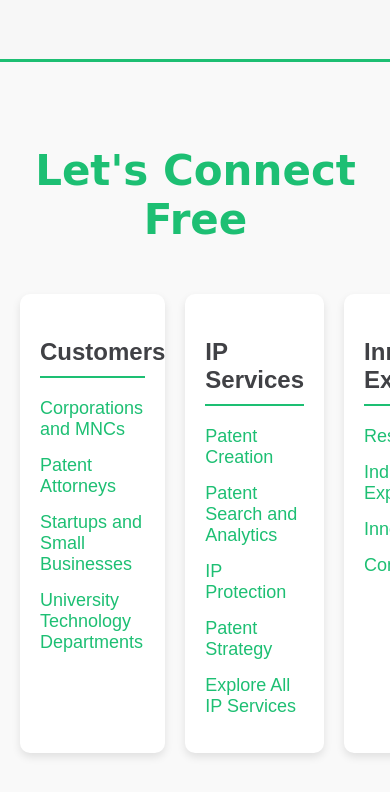
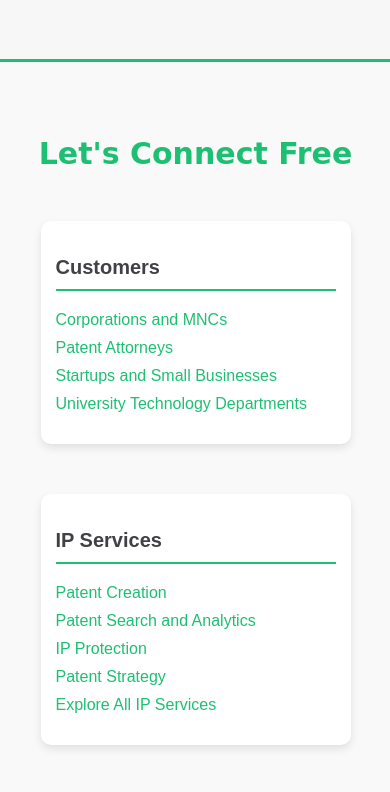
Before and after one commit to Amit99100/patent_app2, a plain HTML site: page index.html in a window 390 px wide. Shown: the part 1980-2772 px from the top of the page. Drawn offline with nearby package versions, Linux system fonts and the light colour scheme; a script that the page names is missing.

Commit message:
Update connect.css

```diff
--- a/connect.css
+++ b/connect.css
@@ -18,15 +18,19 @@
   justify-content: space-between;
   margin-top: 50px; /* Increased margin-top for better spacing */
   gap: 20px; /* Added gap for better spacing between columns */
+  flex-wrap: wrap; /* Allows columns to wrap on smaller screens */
 }
 
 .connect .column {
-  width: 30%;
+  flex: 1; /* Allows columns to grow and shrink */
+  min-width: 280px; /* Ensures columns don't get too narrow on smaller screens */
+  max-width: 30%; /* Limits maximum width to 30% of the parent container */
   text-align: left;
   background: #fff; /* Added background for better contrast */
   padding: 20px; /* Added padding for better spacing */
   border-radius: 10px; /* Added border-radius for rounded corners */
   box-shadow: 0 4px 8px rgba(0, 0, 0, 0.1); /* Added subtle box-shadow */
+  margin-bottom: 20px; /* Added margin-bottom to separate rows */
 }
 
 .connect .column h3 {
@@ -84,3 +88,66 @@
   margin: 0 auto; /* Center the container */
   padding: 0 20px; /* Padding for responsiveness */
 }
+
+/* Media Queries for Mobile Responsiveness */
+
+/* For tablets and small desktops (up to 1024px) */
+@media (max-width: 1024px) {
+  .connect .columns {
+    flex-direction: column; /* Stack columns vertically */
+    align-items: center; /* Center align the columns */
+  }
+
+  .connect .column {
+    max-width: 80%; /* Limit width to 80% of the parent container */
+    margin-bottom: 30px; /* Increase margin for better spacing */
+  }
+
+  .get-started-btn {
+    padding: 12px 24px; /* Slightly smaller padding for buttons */
+    font-size: 16px; /* Slightly smaller font size */
+  }
+}
+
+/* For large mobile phones (up to 768px) */
+@media (max-width: 768px) {
+  .connect .curly-font {
+    font-size: 36px; /* Decrease font size for better fit */
+  }
+
+  .connect .column {
+    max-width: 90%; /* Limit width to 90% of the parent container */
+  }
+
+  .get-started-btn {
+    padding: 10px 20px; /* Smaller padding for buttons */
+    font-size: 14px; /* Smaller font size */
+  }
+}
+
+/* For small mobile phones (up to 480px) */
+@media (max-width: 480px) {
+  .connect .curly-font {
+    font-size: 30px; /* Further decrease font size */
+  }
+
+  .connect .column {
+    max-width: 95%; /* Limit width to 95% of the parent container */
+    padding: 15px; /* Reduce padding */
+  }
+
+  .connect .column h3 {
+    font-size: 20px; /* Reduce heading font size */
+  }
+
+  .connect .column ul li {
+    font-size: 16px; /* Reduce list item font size */
+    margin-bottom: 10px; /* Reduce margin between list items */
+  }
+
+  .get-started-btn {
+    padding: 8px 16px; /* Smaller padding for buttons */
+    font-size: 12px; /* Smaller font size */
+    margin-top: 30px; /* Reduce margin-top */
+  }
+}
```
